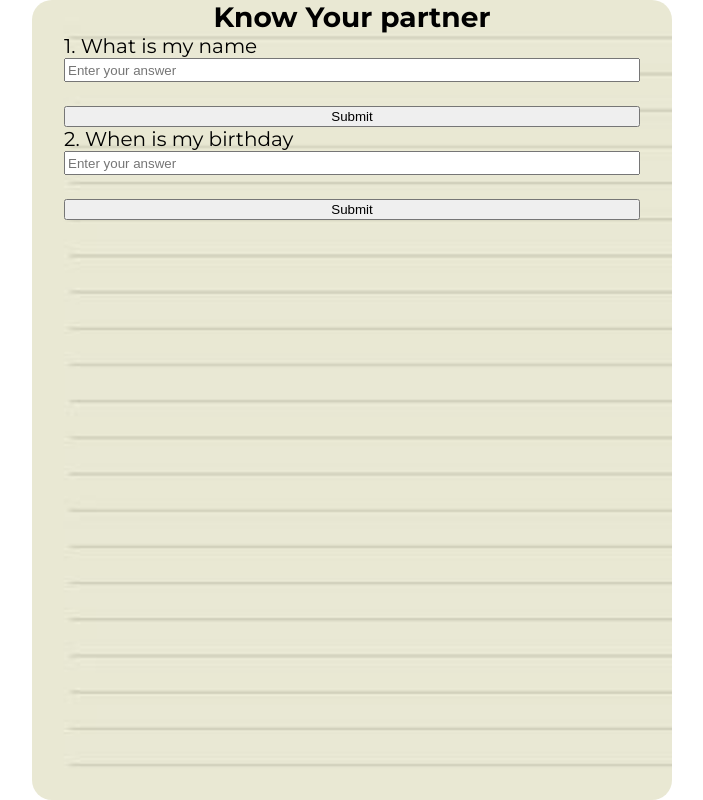
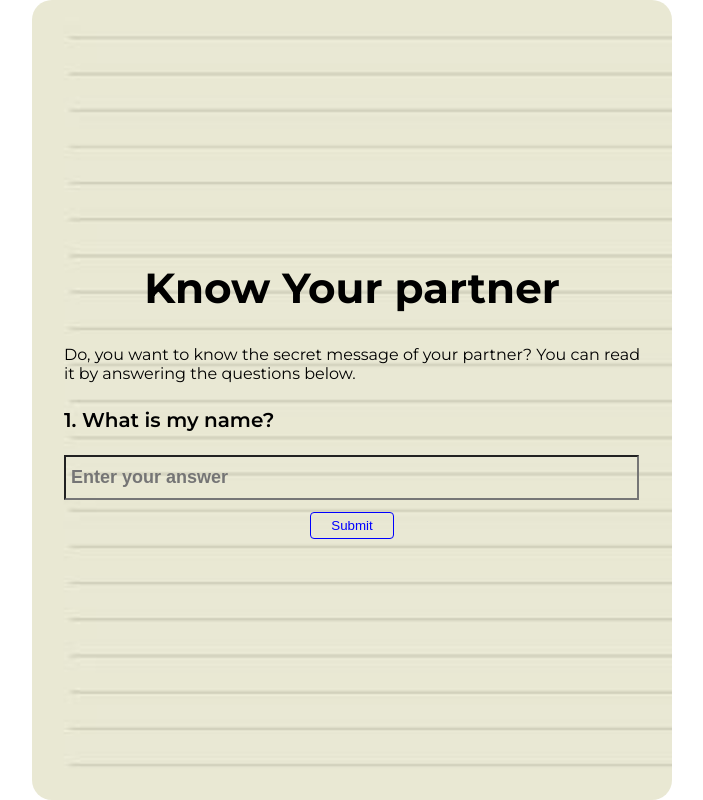
Before and after one commit to sajakshrestha8/Know-Your-Partner, a React (Vite) app: page / in a window 1280 px wide. Shown: the whole page, without its empty margins (288-991 px from the left). Built offline with nearby package versions, Linux system fonts and the light colour scheme; a web font is replaced by a local one.

Commit message:
Added the functionality and updated UI

```diff
--- a/src/App.css
+++ b/src/App.css
@@ -1,4 +1,5 @@
 @import url('https://fonts.googleapis.com/css2?family=Cardo:ital,wght@0,400;0,700;1,400&family=Inter:ital,opsz,wght@0,14..32,100..900;1,14..32,100..900&family=Jura:wght@300..700&family=Montserrat:ital,wght@0,100..900;1,100..900&family=Poppins:ital,wght@0,100;0,200;0,300;0,400;0,500;0,600;0,700;0,800;0,900;1,100;1,200;1,300;1,400;1,500;1,600;1,700;1,800;1,900&family=Roboto:ital,wght@0,100..900;1,100..900&family=Rubik+Vinyl&display=swap');
+
 
 body{
     margin: 0;
@@ -14,12 +15,16 @@ body{
     background-size: cover;
     margin: auto;
     border-radius: 20px;
+    display: grid;
+    justify-content: center;
+    align-items: center;
 }
 
 .Headings{
-    font-size: 28px;
+    font-size: 42px;
     font-weight: 700;
     text-align: center;
+    margin-bottom: 6px;
 }
 
 .qnaWrapper{
@@ -27,8 +32,52 @@ body{
     grid-template-rows: 1fr 1fr 1fr;
     width: 90%;
     margin: auto;
+    gap: 10px;
 }
 
 .question{
     font-size: 20px;
+    font-weight: 600;
 }
+
+.input{
+    background: transparent;
+    height: 100%;
+    width: calc(100% - 15px);
+    padding: 2px 5px 2px 5px;
+    color: red;
+    font-size: 18px;
+    font-weight: 600;
+}
+
+.heading-wrapper{
+    display: grid;
+    gap: 25px;
+}
+
+.info{
+    display: flex;
+    width: 90%;
+    margin: auto;
+    text-align: justify;
+}
+
+.button{
+    display: flex;
+    justify-content: center;
+    margin-top: 10px;
+}
+
+button{
+    padding: 5px 20px 5px 20px;
+    border-radius: 4px;
+    border: none;
+    border: 1px solid blue;
+    background: transparent;
+    color: blue;
+}
+
+button:hover{
+    background-color: #007bff;
+    color: white;
+}
--- a/src/App.tsx
+++ b/src/App.tsx
@@ -1,3 +1,4 @@
+/* eslint-disable @typescript-eslint/no-unused-vars */
 import { ChangeEvent, useState } from "react";
 import "./App.css";
 
@@ -8,7 +9,8 @@ const App = () => {
     answer: string;
   }
   const [usedAnswer, setUsedAnswer] = useState<string>("");
-  const [checkAnswer, setCheckAnswer] = useState<boolean>(false);
+  const [currentIndex, setCurrentIndex] = useState<number>(0);
+  const [result, setResult] = useState<number>(0);
 
   const data: Array<Qna> = [
     {
@@ -19,7 +21,22 @@ const App = () => {
     {
       id: 2,
       question: "When is my birthday",
-      answer: "Ashoj 15",
+      answer: "ashoj 15",
+    },
+    {
+      id: 3,
+      question: "Where was our first Date",
+      answer: "taudaha",
+    },
+    {
+      id: 4,
+      question: "What is my age",
+      answer: "21",
+    },
+    {
+      id: 5,
+      question: "Where do I live",
+      answer: "satungal",
     },
   ];
 
@@ -28,39 +45,55 @@ const App = () => {
   };
 
   const handleSubmit = (a: string) => {
+    setUsedAnswer("");
+    setCurrentIndex(currentIndex + 1);
     const inputAnswer = usedAnswer.toLowerCase();
-    console.log(inputAnswer);
-    console.log(a);
-    inputAnswer === a ? setCheckAnswer(true) : setCheckAnswer(false);
-    console.log(checkAnswer);
+    if (inputAnswer === a) {
+      setResult(result + 1);
+    }
   };
 
   return (
     <>
       <div className="wrapper">
+        <div className="heading-wrapper">
           <div className="Headings">
             <label>Know Your partner</label>
           </div>
-        {data?.map(({ id, question }, index) => {
-          return (
-            <>
-              <div key={index} className="qnaWrapper">
+          <div className="info">
+            <label>
+              Do, you want to know the secret message of your partner? You can
+              read it by answering the questions below.
+            </label>
+          </div>
+          {currentIndex < data.length ? (
+            <div className="qnaWrapper">
               <div className="question">
                 <label>
-                    {id}. {question}
+                  {`${data[currentIndex].id}. ${data[currentIndex].question}`}?
                 </label>
               </div>
+              <div>
                 <input
+                  className="input"
                   type="text"
                   placeholder="Enter your answer"
                   onChange={handleAnswer}
+                  value={usedAnswer}
                 />
-                <label>{checkAnswer ? checkAnswer + "" : ""}</label>
-                <button onClick={() => handleSubmit(answer)}>Submit</button>
               </div>
-            </>
-          );
-        })}
+              <div className="button">
+                <button onClick={() => handleSubmit(data[currentIndex].answer)}>
+                  Submit
+                </button>
+              </div>
+            </div>
+          ) : result < 2 ? (
+            <div>Sry you don't know your partner well. {result}</div>
+          ) : (
+            <div>You know your partner very very well Nice {result}</div>
+          )}
+        </div>
       </div>
     </>
   );
--- /dev/null
+++ b/src/colors.ts
@@ -0,0 +1,5 @@
+enum Colors {
+    "#007bff"
+}
+
+export default Colors;
```
Lines whose indentation alone changed are shown as unchanged.
